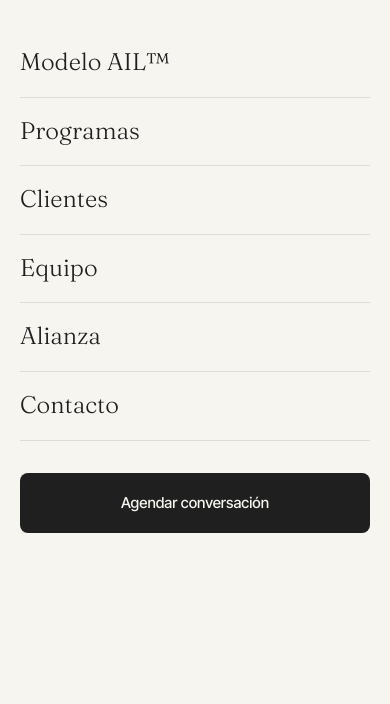
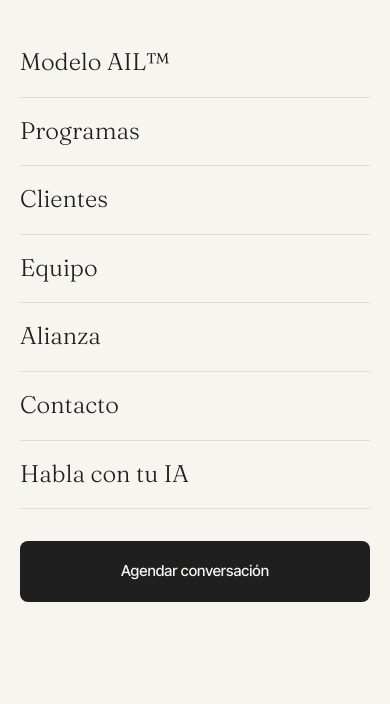
Before and after one commit to manunezdom-afk/workfulness, a plain HTML site: page index.html in a window 390 px wide. Both pictures are taken after a click on the button "Abrir menú". Shown: the part 67-771 px from the top of the page. Drawn offline with Linux system fonts and the light colour scheme.

Commit message:
Incorporar Habla con tu IA a la portada de Workfulness
* Preparar enlace Probar IA en el menú de escritorio y móvil

* Usar el subdominio ai configurado en Cloudflare Access

* Mostrar Habla con tu IA junto a Agendar conversación en la portada

```diff
--- a/index.html
+++ b/index.html
@@ -273,7 +273,7 @@ section{padding:140px 0;position:relative}
 .menu-toggle.open span:nth-child(2){opacity:0}
 .menu-toggle.open span:nth-child(3){transform:translateY(-6.5px) rotate(-45deg)}
 .mobile-nav{position:fixed;inset:72px 0 0 0;background:var(--paper);z-index:49;padding:40px 32px;display:none;flex-direction:column;gap:0;transform:translateY(-8px);opacity:0;transition:opacity .3s var(--ease),transform .35s var(--ease)}
-.mobile-nav.open{display:flex;opacity:1;transform:none}
+.mobile-nav.open{display:flex;opacity:1;transform:none;overflow-y:auto}
 .mobile-nav a{font-family:var(--serif);font-size:28px;font-weight:300;color:var(--graphite-900);padding:18px 0;border-bottom:1px solid var(--line);transition:color .2s var(--ease),padding-left .25s var(--ease)}
 .mobile-nav a:hover{color:var(--forest-600);padding-left:8px}
 .mobile-nav .mobile-cta{margin-top:32px;background:var(--graphite-900);color:var(--paper);font-family:var(--sans);font-size:15px;font-weight:500;padding:18px 24px;border-radius:8px;text-align:center;border-bottom:0}
@@ -308,6 +308,10 @@ body.menu-open{overflow:hidden}
 .reveal-stagger.in > *:nth-child(5){transition-delay:320ms}
 
 /* ======= RESPONSIVE ======= */
+@media (min-width:1025px) and (max-width:1200px){
+  .header-inner{gap:24px}
+  .nav{gap:18px}
+}
 @media (max-width:1024px){
   .hero-grid,.ail-head,.process-head,.programs-head,.plum-grid,.alianza-grid,.contact-grid,.testimonials-head{grid-template-columns:1fr;gap:48px}
   .ail-cards,.testimonials-grid{grid-template-columns:repeat(2,1fr)}
@@ -432,6 +436,7 @@ body.menu-open{overflow:hidden}
       <a href="#equipo">Equipo</a>
       <a href="#alianza">Alianza</a>
       <a href="#contacto">Contacto</a>
+      <a href="https://ai.workfulness.cl">Habla con tu IA</a>
     </nav>
     <a href="#contacto" class="cta-header">Agendar conversación</a>
     <button class="menu-toggle" id="menuToggle" aria-label="Abrir menú" aria-expanded="false" aria-controls="mobileNav">
@@ -446,6 +451,7 @@ body.menu-open{overflow:hidden}
   <a href="#equipo">Equipo</a>
   <a href="#alianza">Alianza</a>
   <a href="#contacto">Contacto</a>
+  <a href="https://ai.workfulness.cl">Habla con tu IA</a>
   <a href="#contacto" class="mobile-cta">Agendar conversación</a>
 </nav>
 
@@ -460,6 +466,7 @@ body.menu-open{overflow:hidden}
       <div class="hero-actions">
         <a href="#programas" class="btn btn-primary">Conocer programas</a>
         <a href="#contacto" class="btn btn-secondary">Agendar conversación</a>
+        <a href="https://ai.workfulness.cl" class="btn btn-secondary">Habla con tu IA</a>
       </div>
     </div>
     <div class="hero-meta reveal" style="transition-delay:.15s">
```
